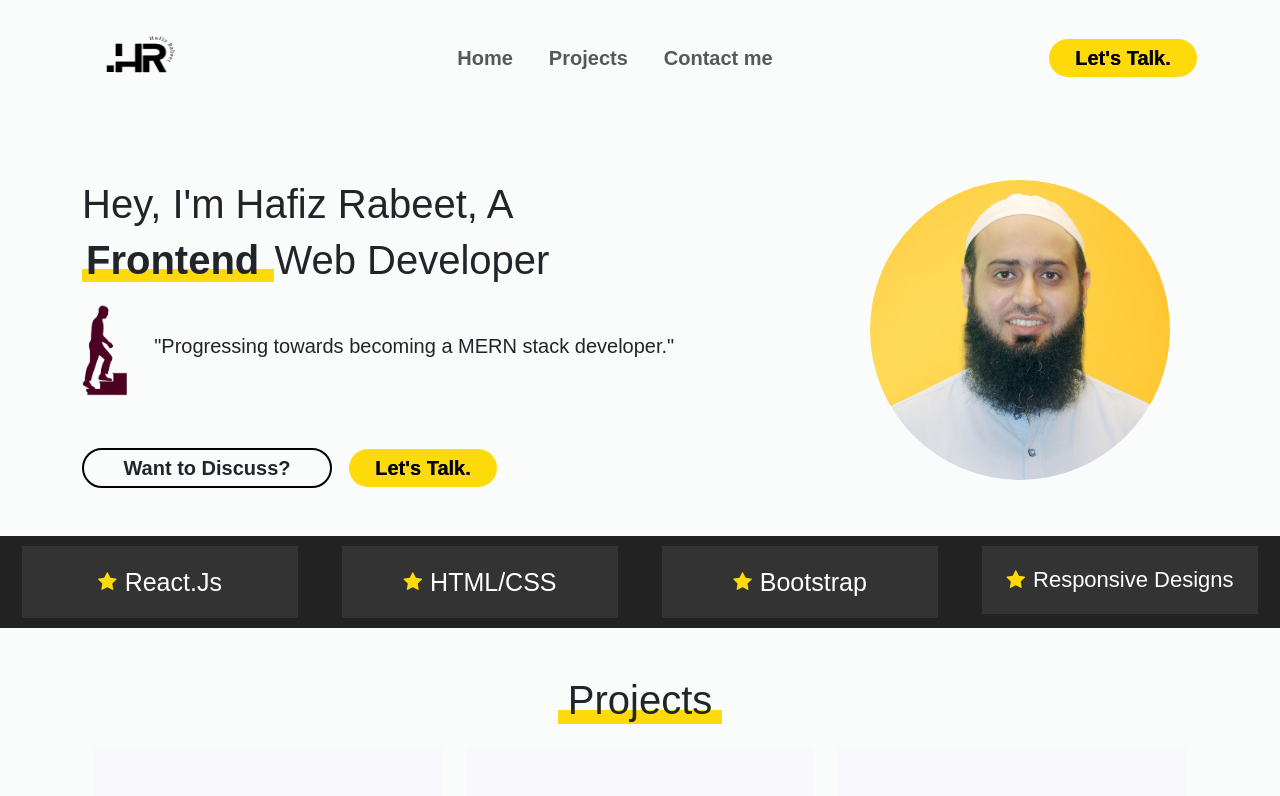
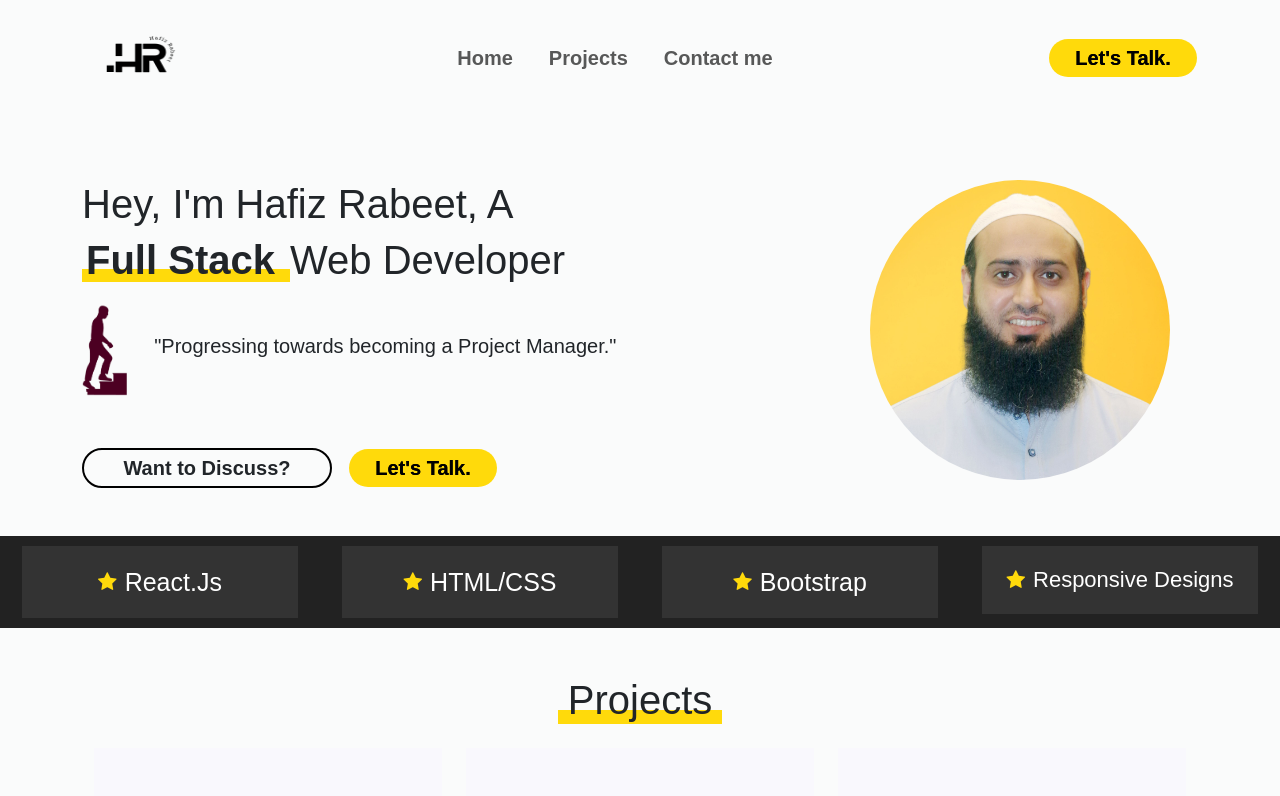
Before and after one commit to RabeetEngineer/portfolio, a React (Create React App) app: page / in a window 1280 px wide. Shown: the top 796 px of the page. Built offline with nearby package versions, Linux system fonts and the light colour scheme; a web font is replaced by a local one.

Commit message:
frontend to Backend

```diff
--- a/src/data.js
+++ b/src/data.js
@@ -3,7 +3,7 @@ export const Projectss = [
         title: "Weather",
         technologies: "OpenWeather API, React",
         link: "https://weather-app-rose-xi.vercel.app/",
-        img: "/images/weather-app.png",
+        img: "/images/weather-app.PNG",
     },
     {
         title: "Cafe-X",
--- a/src/pages/home/Home.js
+++ b/src/pages/home/Home.js
@@ -16,12 +16,12 @@ const Home = () => {
   useEffect(() => {
     projectsInterval = setInterval(() => {
       // setProjects(Math.min(project => project+1,520))
-      setProjects((project) => Math.min(project + 1, 8));
+      setProjects((project) => Math.min(project + 1, 48));
     }, 200);
 
     onGoingProjectsInterval = setInterval(() => {
       // setOngoingProjects(Math.min(project => project+1, 200))
-      setOngoingProjects((project) => Math.min(project + 1, 2));
+      setOngoingProjects((project) => Math.min(project + 1, 3));
     }, 250);
 
     jobSuccessInterval = setInterval(() => {
@@ -44,7 +44,7 @@ const Home = () => {
             <div className=" col-lg-8 col-md-12 col-sm-12 mt-3">
               <h1>Hey, I'm Hafiz Rabeet, A</h1>
               <h1 className="mt-2">
-                <strong className="highlight"> Frontend </strong> Web Developer
+                <strong className="highlight"> Full Stack </strong> Web Developer
               </h1>
               <div className="mt-3 d-flex align-items-center">
                 <img
@@ -53,7 +53,7 @@ const Home = () => {
                   alt=""
                 />
                 <h5 className="">
-                  "Progressing towards becoming a MERN stack developer."
+                  "Progressing towards becoming a Project Manager."
                 </h5>
               </div>
 
```
